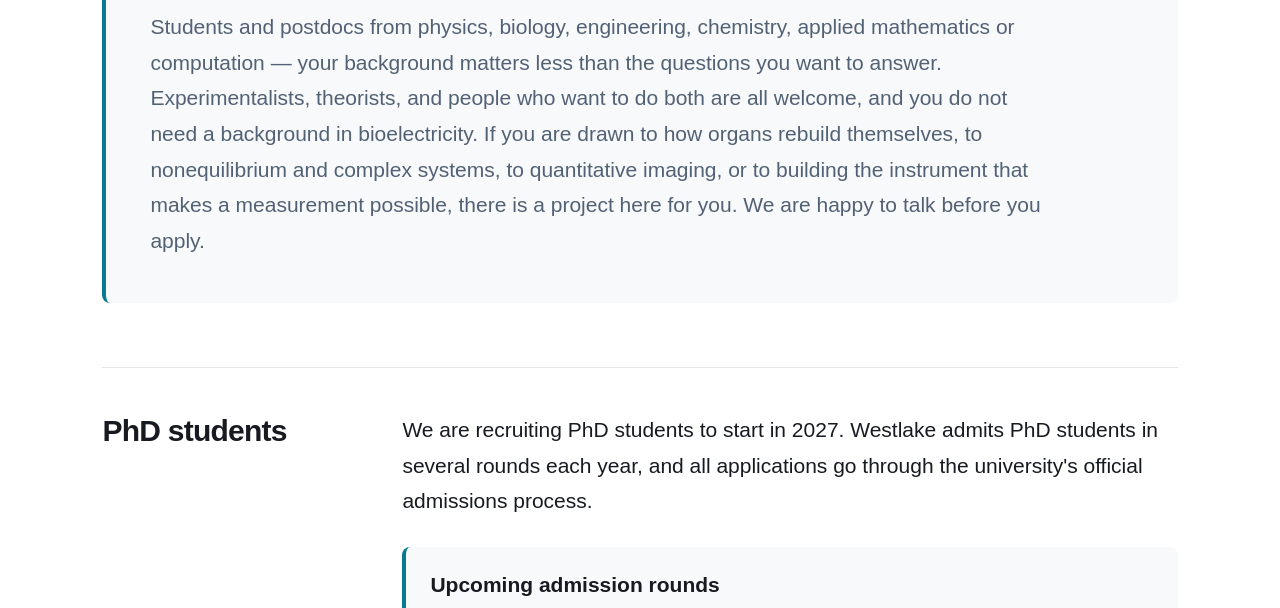
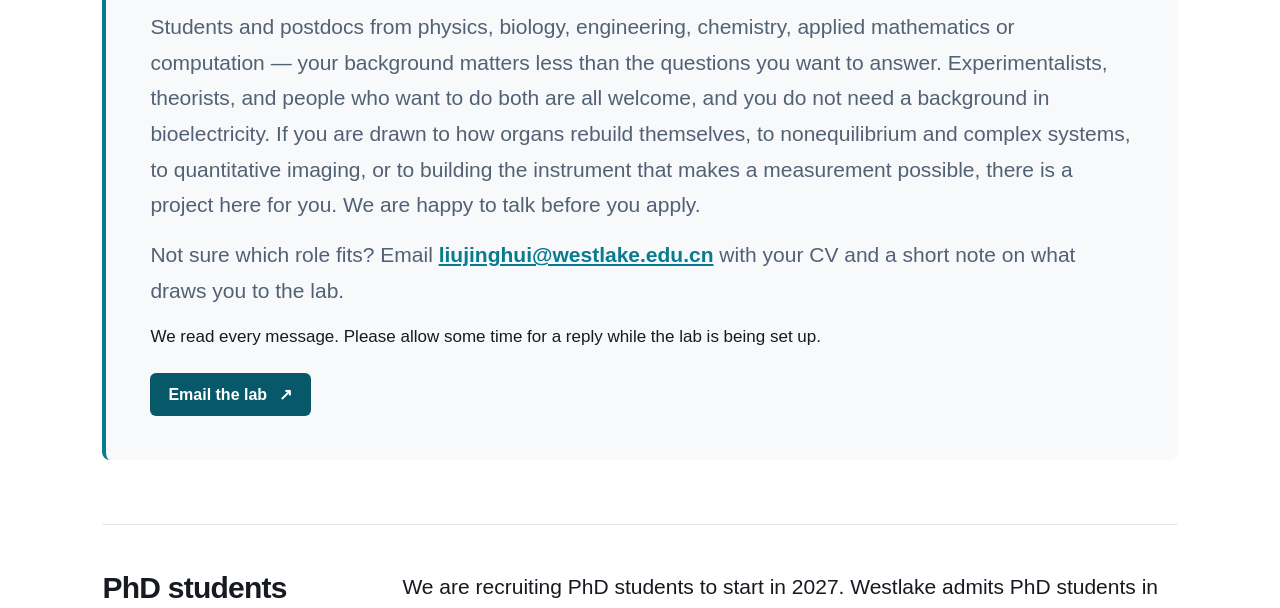
Before and after one commit to jinghui-liu/lab-website-astro, an Astro site: page /join in a window 1280 px wide. Shown: the part 625-1233 px from the top of the page. Built offline with nearby package versions, Linux system fonts and the light colour scheme; Astro itself is replaced by a stand-in of ours.

Commit message:
Join page: merge contact panel into 'Who we are looking for'; wider text; Email the lab button

```diff
--- a/src/pages/join.astro
+++ b/src/pages/join.astro
@@ -98,6 +98,20 @@ const positions = [
         building the instrument that makes a measurement possible, there is a
         project here for you. We are happy to talk before you apply.
       </p>
+      <p>
+        Not sure which role fits? Email <a href={`mailto:${email}`}>{email}</a>{" "}
+        with your CV and a short note on what draws you to the lab.
+      </p>
+      <p class="looking-for-note">
+        We read every message. Please allow some time for a reply while the lab
+        is being set up.
+      </p>
+      <a
+        class="looking-for-button"
+        href={`mailto:${email}?subject=[Prospective%20PhD%20/%20Postdoc%20/%20Technician%20/%20RA]%20`}
+      >
+        Email the lab <span aria-hidden="true">↗</span>
+      </a>
     </section>
 
     <div class="positions">
@@ -154,26 +168,6 @@ const positions = [
       ))}
     </div>
 
-    <section class="contact-callout" aria-labelledby="contact-title">
-      <div>
-        <h2 id="contact-title">How to get in touch</h2>
-        <p>
-          Email <a href={`mailto:${email}`}>{email}</a> with the subject line{" "}
-          <strong>"[Prospective PhD / Postdoc / Technician / RA] Your Name"</strong> and include:
-        </p>
-        <ol>
-          <li>your CV;</li>
-          <li>a short note (up to one page) on what draws you to the lab, and a question you would like to explore;</li>
-          <li>for postdocs, the contact details of two referees; for technicians, one.</li>
-        </ol>
-        <p class="contact-note">
-          We read every message. Please allow some time for a reply while the lab is being set up.
-        </p>
-      </div>
-      <a class="contact-button" href={`mailto:${email}?subject=[Prospective%20PhD%20/%20Postdoc%20/%20Technician%20/%20RA]%20`}>
-        Email the lab <span aria-hidden="true">↗</span>
-      </a>
-    </section>
   </main>
 </BaseLayout>
 
@@ -190,6 +184,33 @@ const positions = [
     background: var(--color-light-background);
   }
 
+  .looking-for p a {
+    color: var(--color-accent);
+    font-weight: 700;
+  }
+
+  .looking-for .looking-for-note {
+    margin-bottom: 22px;
+    color: var(--color-text);
+    font-size: 17px;
+  }
+
+  .looking-for-button {
+    display: inline-flex;
+    align-items: center;
+    gap: 12px;
+    padding: 12px 18px;
+    border-radius: 6px;
+    background: var(--color-button);
+    color: white;
+    font-weight: 700;
+    text-decoration: none;
+  }
+
+  .looking-for-button:hover {
+    background: var(--color-accent);
+  }
+
   .looking-for h2 {
     margin: 0 0 12px;
     font-size: clamp(23px, 2.5vw, 30px);
@@ -197,8 +218,8 @@ const positions = [
   }
 
   .looking-for p {
-    max-width: 900px;
-    margin: 0;
+    max-width: 1170px;
+    margin: 0 0 14px;
     color: var(--color-secondary);
     font-size: var(--font-size-prose);
     line-height: 1.7;
```
